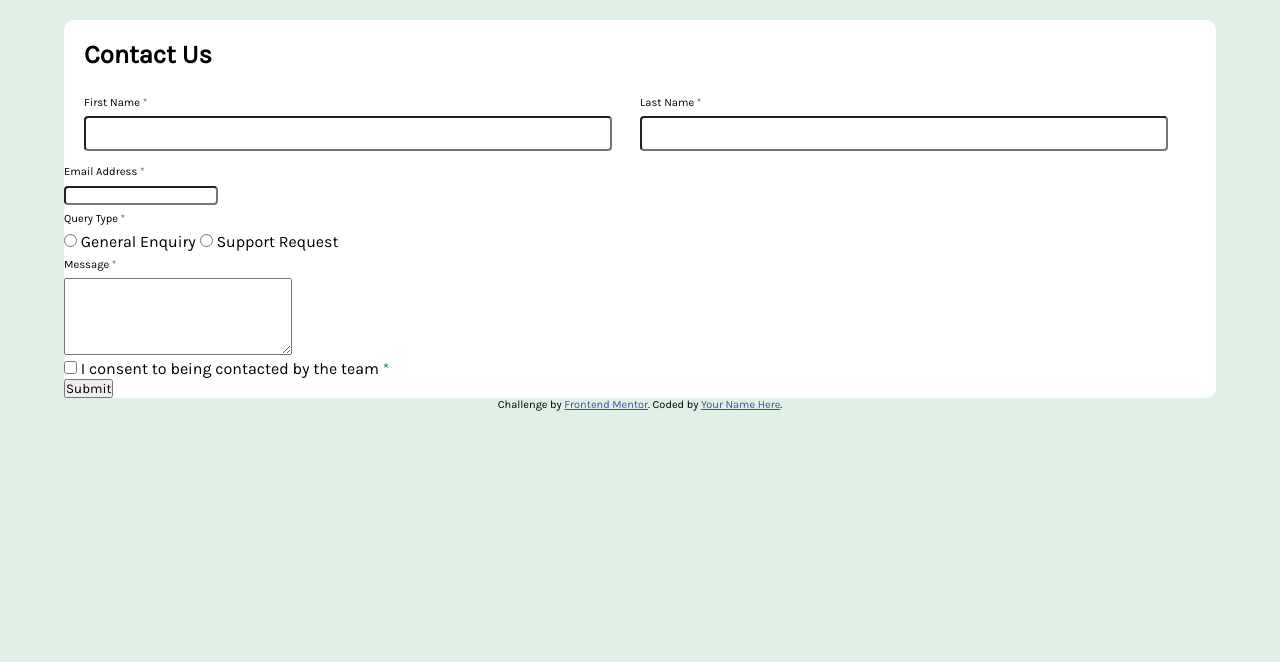
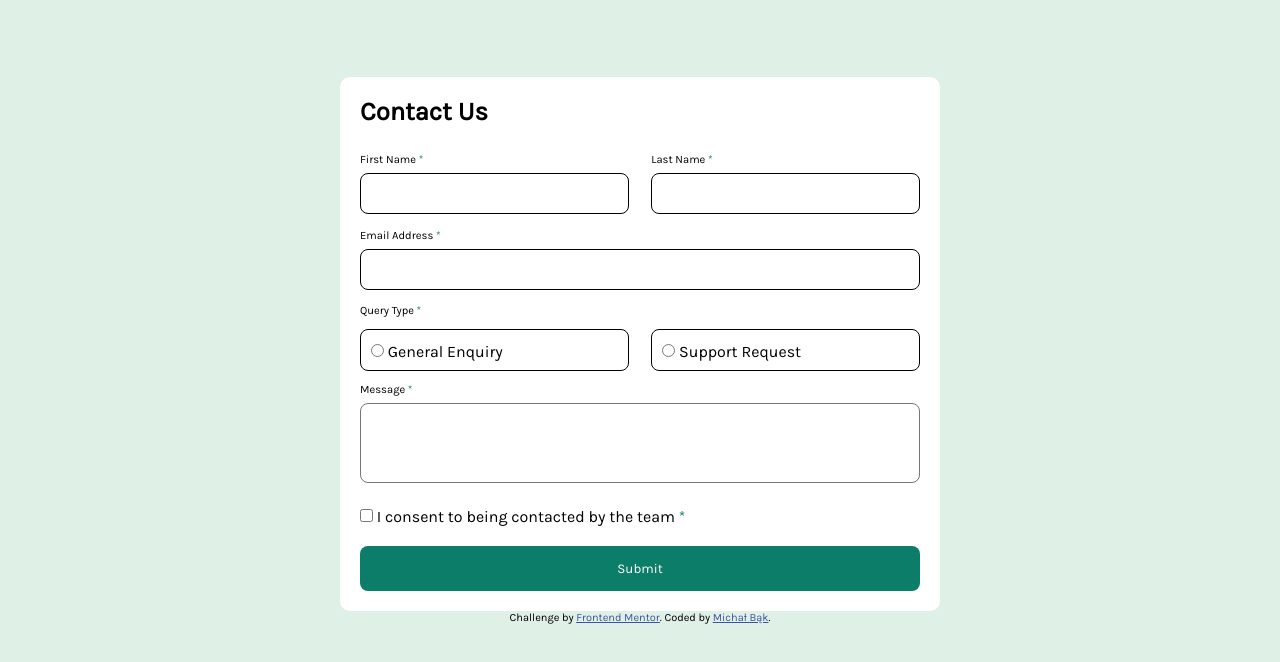
Before and after one commit to micha1bak/frontend-mentor-contact-form, a plain HTML site: page index.html in a window 1280 px wide. Drawn offline with Linux system fonts and the light colour scheme.

Commit message:
improvements on styles

```diff
--- a/index.html
+++ b/index.html
@@ -32,6 +32,7 @@
         <p id="err-last-name" class="err">This field is required</p>
       </div>
     </div>
+
     <div class="email-address__box">
       <p>Email Address <span class="star">*</span></p>
       <input type="text" id="email"/>
@@ -40,16 +41,23 @@
 
     <div class="query-type__box">
       <p>Query Type <span class="star">*</span></p>
-      <input type="radio" id="general-enquiry" name="query-type" value="General Enquiry">
-      <label for="general-enquiry">General Enquiry</label>
-      <input type="radio" id="support-request" name="query-type" value="Support Request">
-      <label for="support-request">Support Request</label>
+      <div id="radio">
+        <div class="radio-button">
+          <input type="radio" id="general-enquiry" name="query-type" value="General Enquiry">
+          <label for="general-enquiry">General Enquiry</label>
+        </div>
+
+        <div class="radio-button">
+          <input type="radio" id="support-request" name="query-type" value="Support Request">
+          <label for="support-request">Support Request</label>
+        </div>
+      </div>
       <p id="err-query-type" class="err">Please select a query type</p>
     </div>
 
     <div class="message__box">
       <p>Message <span class="star">*</span></p>
-      <textarea id="message" name="message" rows="5" cols="30"></textarea>
+      <textarea id="message" name="message"></textarea>
       <p id="err-message" class="err">This field is required</p>
     </div>
 
@@ -67,7 +75,7 @@
 
   <div class="attribution">
     Challenge by <a href="https://www.frontendmentor.io?ref=challenge">Frontend Mentor</a>.
-    Coded by <a href="#">Your Name Here</a>.
+    Coded by <a href="#">Michał Bąk</a>.
   </div>
 
   <script src="app.js"></script>
--- a/styles.css
+++ b/styles.css
@@ -30,7 +30,7 @@ body {
   color: hsl(0, 66%, 54%);
 }
 #success-box {
-  background: hsl(186, 15%, 59%);
+  background: hsl(187, 24%, 22%);
   border-radius: 7px;
   padding: 10px;
   visibility: hidden;
@@ -42,8 +42,10 @@ body {
 }
 
 .contact-form__card {
-  margin-top: 20px;
+  margin-top: 6%;
+  min-width: 205px;
   width: 90%;
+  max-width: 600px;
   background: white;
   border-radius: 10px;
   display: flex;
@@ -62,56 +64,135 @@ p {
 }
 
 input {
-  border-radius: 4px;
+  border-radius: 8px;
+  border: 1px solid black;
 }
 
 /* NAME */
 
 .name {
-  display:flex;
-  justify-content: stretch;
+  display: flex;
+  justify-content: space-between;
   flex-wrap: wrap;
   margin: 0 20px;
 }
 
 .first-name__box {
-  margin-bottom: 7px;
-  width: 50%;
-  min-width: 175px;
+  margin-bottom: 8px;
+  width: 100%;
+  min-width: 150px;
 }
 
 .last-name__box {
-  margin-bottom: 7px;
-  width: 50%;
-  min-width: 175px;
+  margin-bottom: 8px;
+  width: 100%;
+  min-width: 150px;
 }
 
 #first-name {
-  padding: 8px;
-  width: 95%;
+  padding: 12px;
+  width: 100%;
   min-width: 150px;
 }
 
 #last-name {
-  padding: 8px;
-  width: 95%;
+  padding: 12px;
+  width: 100%;
   min-width: 150px;
 }
 
-@media (max-width: 432px) {
-
+@media (min-width: 433px) {
   .first-name__box {
-    width: 100%;
+    width: 48%;
   }
 
   .last-name__box {
-    width: 100%;
+    width: 48%;
   }
 }
 
 /* EMAIL */
 
+.email-address__box {
+  margin: 0 20px 7px 20px;
+}
 
+#email {
+  padding: 12px;
+  width: 100%;
+}
+
+/* QUERY TYPE*/
+
+.query-type__box {
+  margin: 0 20px;
+  display: flex;
+  flex-direction: column;
+  flex-wrap: wrap;
+}
+
+.radio-button {
+  width: 100%;
+  border: 1px solid black;
+  border-radius: 8px;
+  padding: 12px 10px;
+  margin: 5px 0;
+}
+
+#radio {
+  display: flex;
+  justify-content: space-between;
+  flex-wrap: wrap;
+}
+
+@media (min-width: 433px) {
+  .radio-button {
+    width: 48%;
+    min-width: 150px;
+    height: 42px;
+  }
+}
+
+/* MESSAGE */
+
+.message__box {
+  margin: 0 20px;
+}
+
+#message {
+  resize: none;
+  padding: 5px;
+  width: 100%;
+  height: 80px;
+  border-radius: 8px;
+}
+
+/* CONSENT */
+
+.consent-checkbox__box {
+  margin: 20px;
+}
+
+/* SUBMIT */
+
+.submit__box {
+  margin: 0 20px 20px 20px;
+}
+
+.submit__box button {
+  display: block;
+  background-color: hsl(169, 82%, 27%);
+  border: 0;
+  width: 100%;
+  height: 45px;
+  border-radius: 8px;
+  color: white;
+}
+
+.submit__box button:hover {
+  background-color: hsl(187, 24%, 22%);
+  cursor: pointer;
+}
 
 
 .attribution { font-size: 11px; text-align: center; }
```
